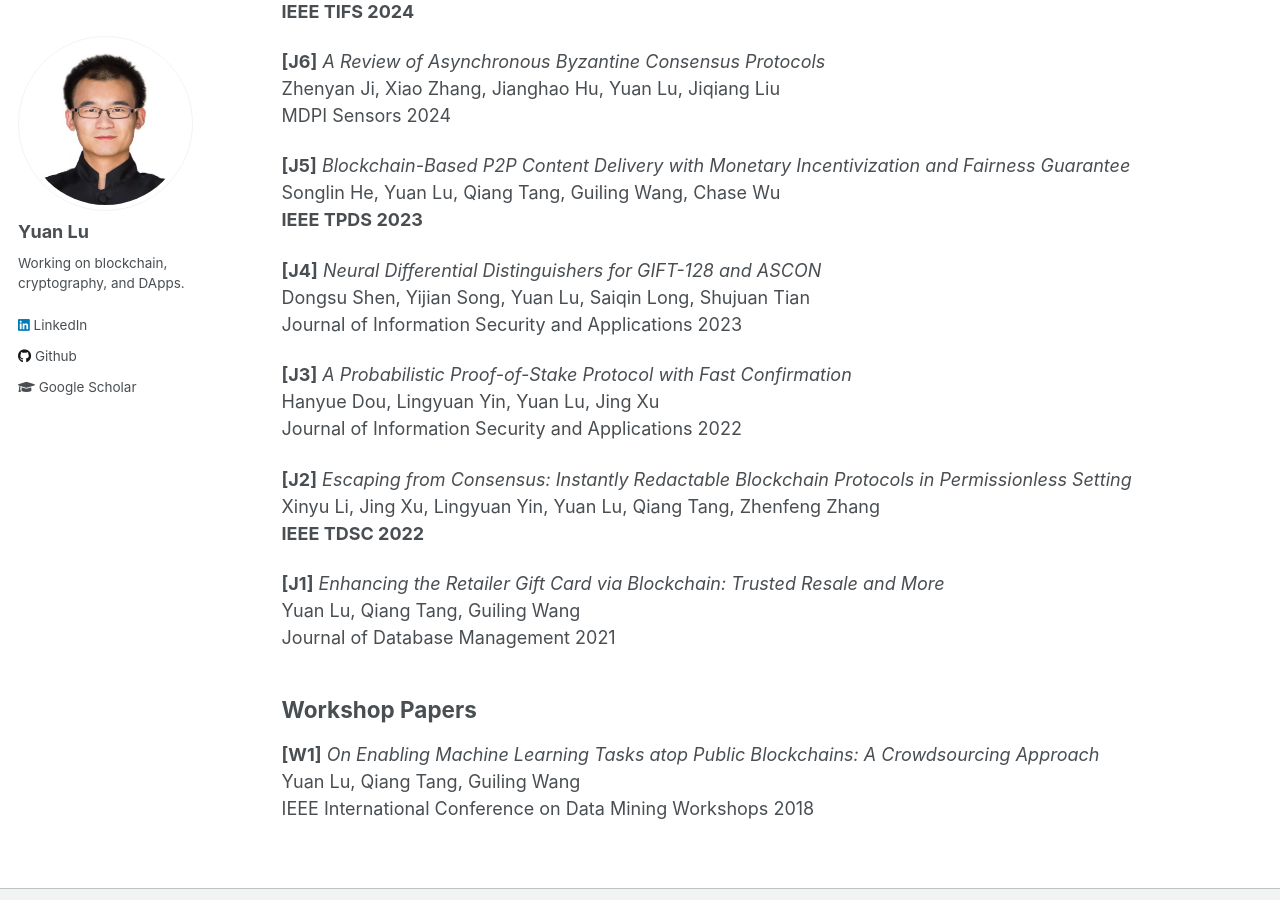
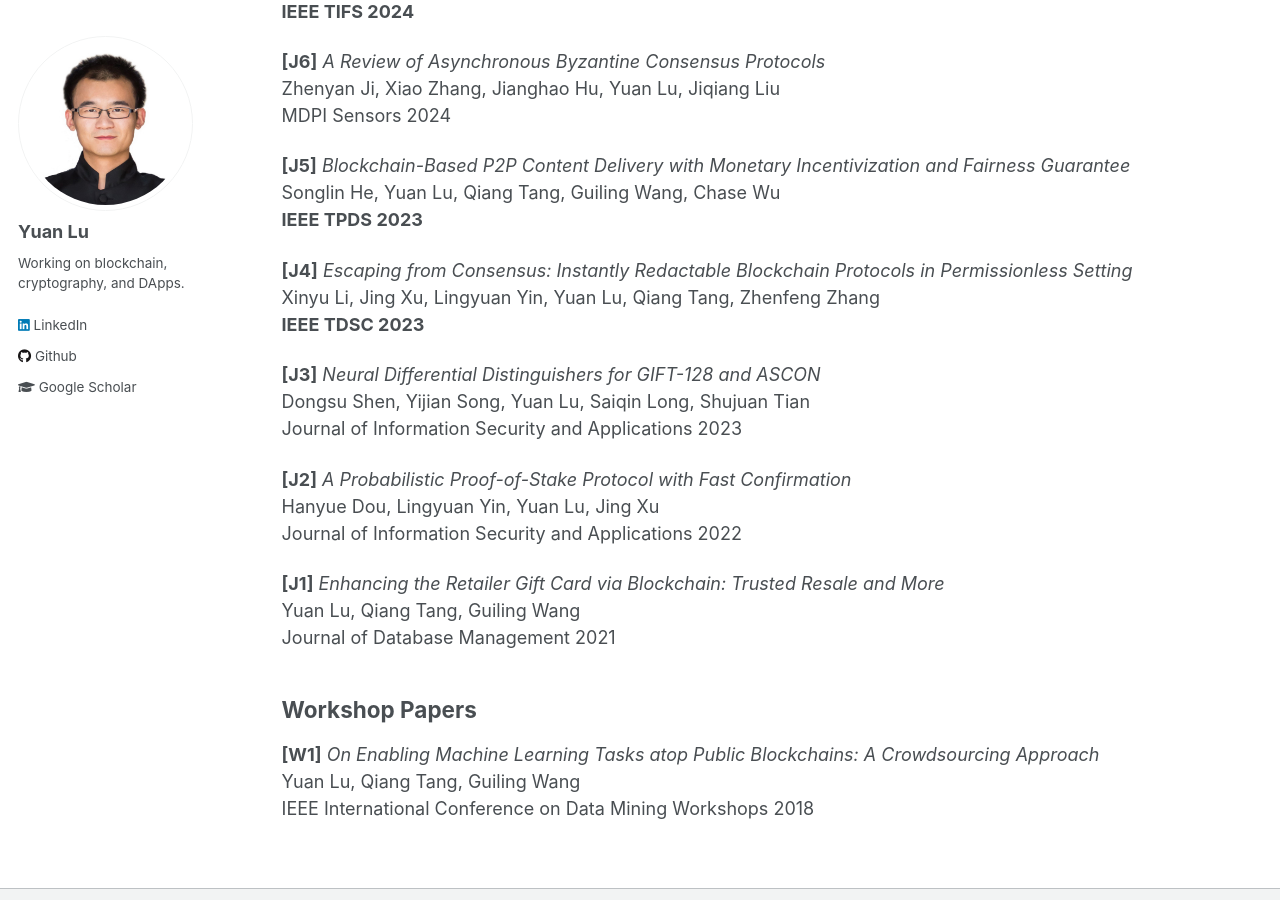
Before and after one commit to yylluu/yylluu.github.io, a Jekyll site: the page built from _pages/publications.md, in a window 1280 px wide and 900 px high, scrolled down 3281 px. Built offline with Jekyll 4.4.1, drawn with Linux system fonts in a browser that asks for light colours.

Commit message:
Update publications.md

```diff
--- a/_pages/publications.md
+++ b/_pages/publications.md
@@ -199,21 +199,21 @@ Songlin He, Yuan Lu, Qiang Tang, Guiling Wang, Chase Wu
 
 
 
-**[J4]** *Neural Differential Distinguishers for GIFT-128 and ASCON*
+**[J4]** *Escaping from Consensus: Instantly Redactable Blockchain Protocols in Permissionless Setting*
+Xinyu Li, Jing Xu, Lingyuan Yin, Yuan Lu, Qiang Tang, Zhenfeng Zhang
+**IEEE TDSC 2023**
+
+
+
+**[J3]** *Neural Differential Distinguishers for GIFT-128 and ASCON*
 Dongsu Shen, Yijian Song, Yuan Lu, Saiqin Long, Shujuan Tian
 Journal of Information Security and Applications 2023
 
 
 
-**[J3]** *A Probabilistic Proof-of-Stake Protocol with Fast Confirmation*
+**[J2]** *A Probabilistic Proof-of-Stake Protocol with Fast Confirmation*
 Hanyue Dou, Lingyuan Yin, Yuan Lu, Jing Xu
 Journal of Information Security and Applications 2022
-
-
-
-**[J2]** *Escaping from Consensus: Instantly Redactable Blockchain Protocols in Permissionless Setting*
-Xinyu Li, Jing Xu, Lingyuan Yin, Yuan Lu, Qiang Tang, Zhenfeng Zhang
-**IEEE TDSC 2022**
 
 
 
```
Also changed, not shown: other parts of _pages/publications.md (+1 -1 lines).
